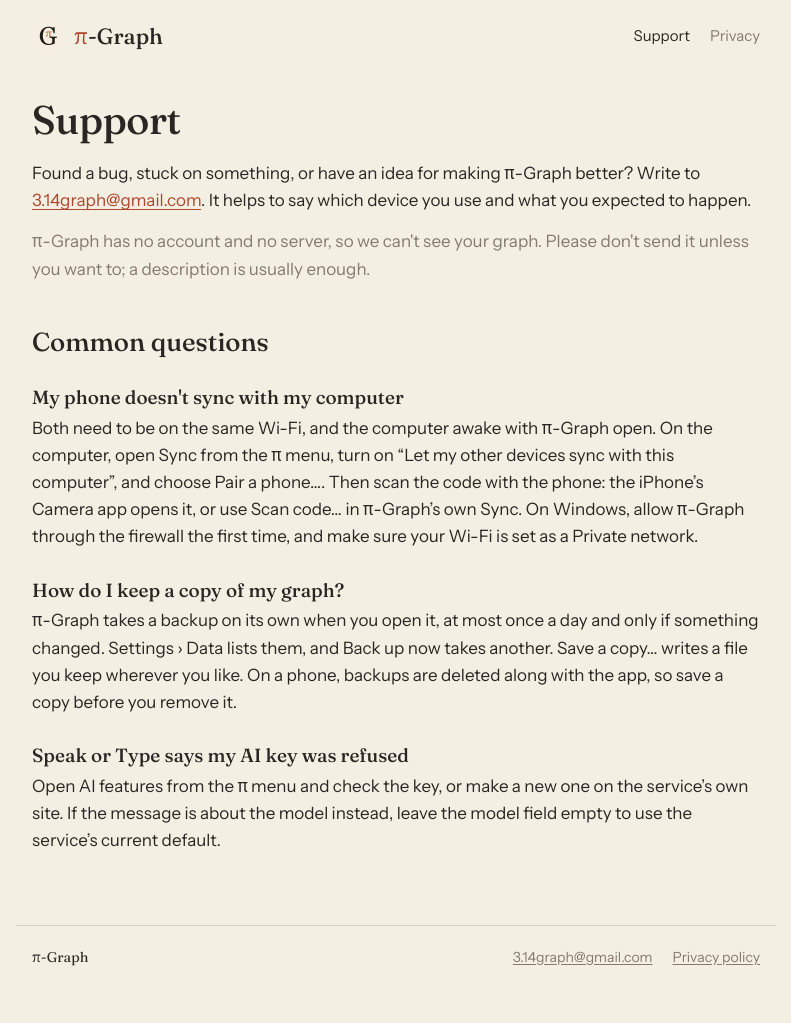
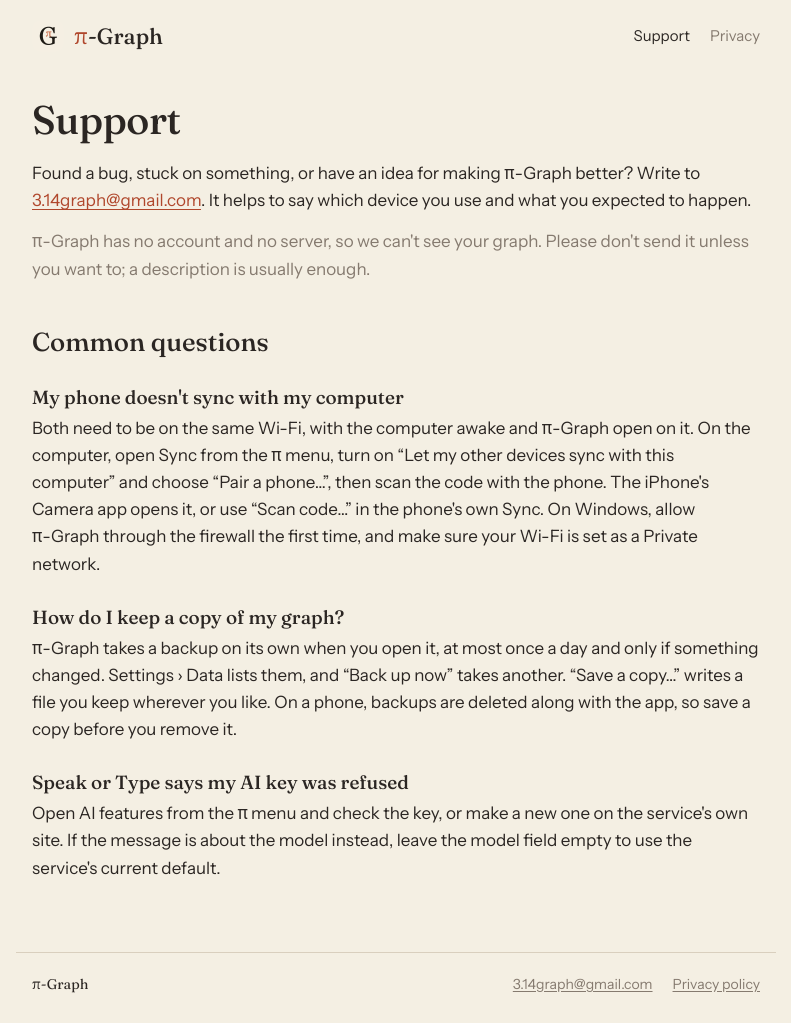
Before and after one commit to 3-14-graph/3-14-graph.github.io, a Jekyll site: the page built from support.html, in a window 1280 px wide. Shown: the whole page, without its empty margins (244-1035 px from the left). Built offline with Jekyll 4.4.1, drawn with Linux system fonts in a browser that asks for light colours; before the commit the page ends 996 px from its top, so only the background shows below that.

Commit message:
Publish from pi-Graph 2df4dfd

```diff
--- a/assets/style.css
+++ b/assets/style.css
@@ -38,6 +38,7 @@
 a { color: var(--accent); text-underline-offset: 0.15em; }
 a:hover { text-decoration-thickness: 2px; }
 .pi { color: var(--accent); }
+.nb { white-space: nowrap; }
 
 .site-header, .site-footer, main {
   width: 100%;
--- a/index.html
+++ b/index.html
@@ -28,7 +28,7 @@
   </div>
 </section>
 
-<h2>Get π-Graph</h2>
+<h2>Get <span class="nb">π-Graph</span></h2>
 <ul class="platforms">
   <li><span>iPhone</span><span class="status">App Store — coming soon</span></li>
   <li><span>Android</span><span class="status">Google Play — coming soon</span></li>
--- a/support.html
+++ b/support.html
@@ -5,32 +5,34 @@
 ---
 <h1>Support</h1>
 
-<p>Found a bug, stuck on something, or have an idea for making π-Graph better?
-  Write to <a href="mailto:3.14graph@gmail.com">3.14graph@gmail.com</a>.
-  It helps to say which device you use and what you expected to happen.</p>
+<p>Found a bug, stuck on something, or have an idea for making
+  <span class="nb">π-Graph</span> better? Write to
+  <a href="mailto:3.14graph@gmail.com">3.14graph@gmail.com</a>. It helps to say
+  which device you use and what you expected to happen.</p>
 
-<p class="muted">π-Graph has no account and no server, so we can't see your
-  graph. Please don't send it unless you want to; a description is usually
-  enough.</p>
+<p class="muted"><span class="nb">π-Graph</span> has no account and no server,
+  so we can't see your graph. Please don't send it unless you want to; a
+  description is usually enough.</p>
 
 <h2>Common questions</h2>
 
 <h3>My phone doesn't sync with my computer</h3>
-<p>Both need to be on the same Wi-Fi, and the computer awake with π-Graph
-  open. On the computer, open Sync from the π menu, turn on “Let my other
-  devices sync with this computer”, and choose Pair a phone…. Then scan the
-  code with the phone: the iPhone’s Camera app opens it, or use Scan code… in
-  π-Graph’s own Sync. On Windows, allow π-Graph through the firewall the first
-  time, and make sure your Wi-Fi is set as a Private network.</p>
+<p>Both need to be on the same Wi-Fi, with the computer awake and
+  <span class="nb">π-Graph</span> open on it. On the computer, open Sync from
+  the π menu, turn on “Let my other devices sync with this computer” and choose
+  “Pair a phone…”, then scan the code with the phone. The iPhone's Camera app
+  opens it, or use “Scan code…” in the phone's own Sync. On Windows, allow
+  <span class="nb">π-Graph</span> through the firewall the first time, and make
+  sure your Wi-Fi is set as a Private network.</p>
 
 <h3>How do I keep a copy of my graph?</h3>
-<p>π-Graph takes a backup on its own when you open it, at most once a day and
-  only if something changed. Settings ›
-  Data lists them, and Back up now takes another. Save a copy… writes a file
-  you keep wherever you like. On a phone, backups are deleted along with the
-  app, so save a copy before you remove it.</p>
+<p><span class="nb">π-Graph</span> takes a backup on its own when you open it,
+  at most once a day and only if something changed. Settings › Data lists them,
+  and “Back up now” takes another. “Save a copy…” writes a file you keep
+  wherever you like. On a phone, backups are deleted along with the app, so
+  save a copy before you remove it.</p>
 
 <h3>Speak or Type says my AI key was refused</h3>
 <p>Open AI features from the π menu and check the key, or make a new one on
-  the service’s own site. If the message is about the model instead, leave
-  the model field empty to use the service’s current default.</p>
+  the service's own site. If the message is about the model instead, leave the
+  model field empty to use the service's current default.</p>
```
Also changed, not shown: privacy-policy.md (+4 -4 lines).
